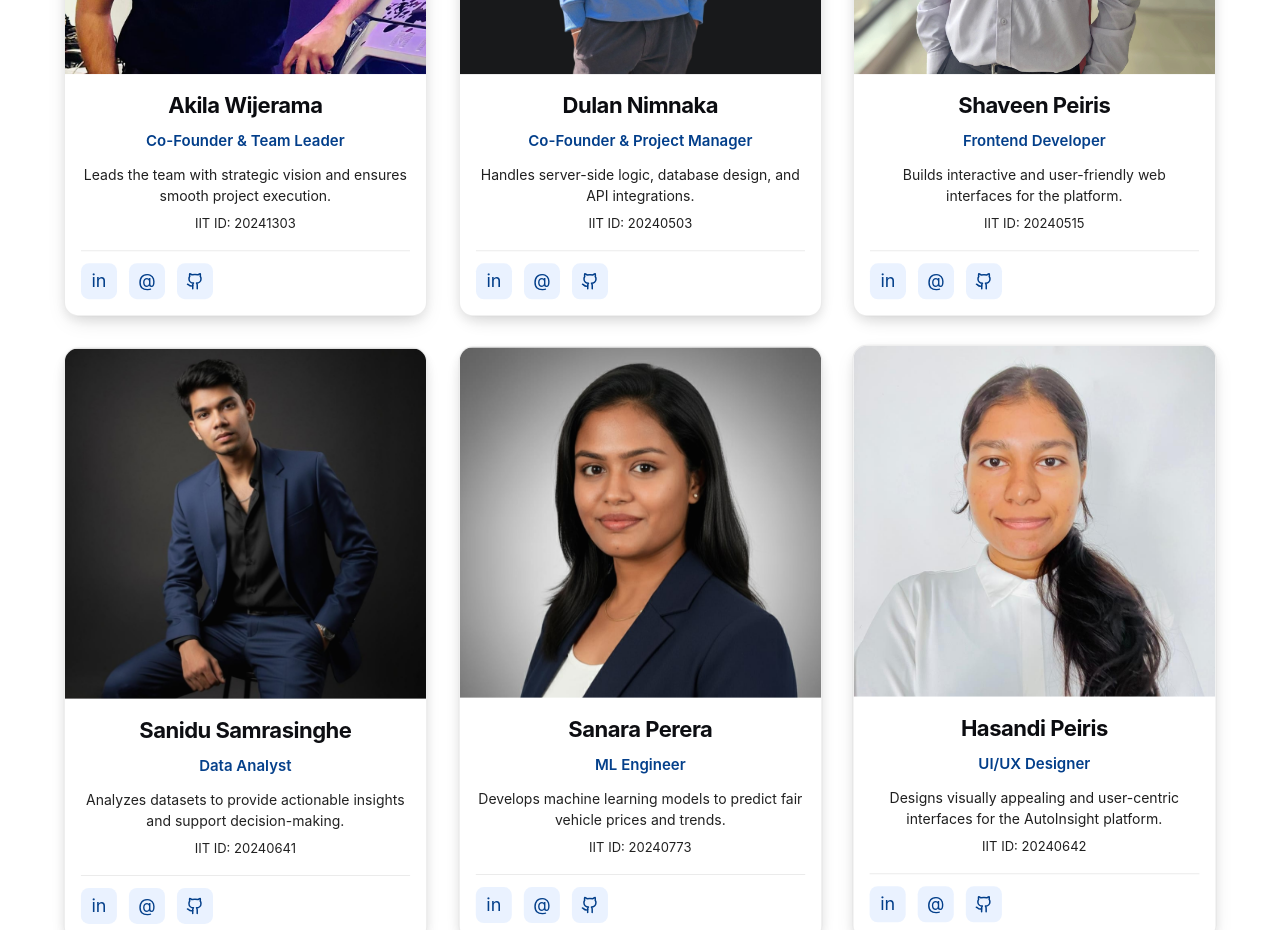
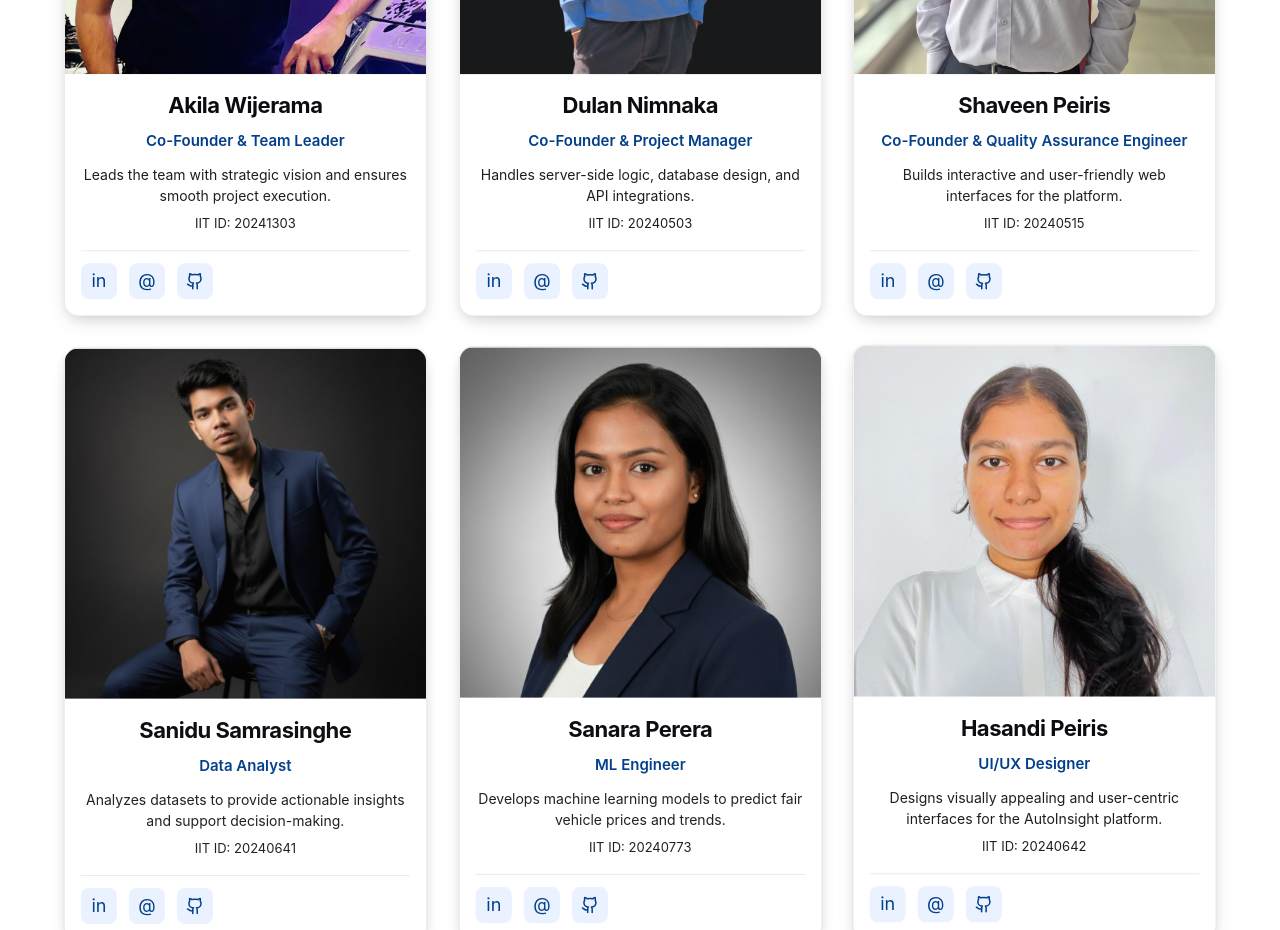
Before and after one commit to akila20040720/autoinsightcs70, a React (Vite) app in the folder cs70/: page /about in a window 1280 px wide. Shown: the part 3480-4410 px from the top of the page. Built offline with nearby package versions, Linux system fonts and the light colour scheme.

Commit message:
Update About.tsx

```diff
--- a/cs70/src/pages/About.tsx
+++ b/cs70/src/pages/About.tsx
@@ -51,7 +51,7 @@ export default function About() {
   },
   {
     name: "Shaveen Peiris",
-    role: "Frontend Developer",
+    role: "Co-Founder & Quality Assurance Engineer",
     desc: "Builds interactive and user-friendly web interfaces for the platform.",
     id: "20240515",
     linkedin: "https://linkedin.com/in/shaveen-peiris",
```
